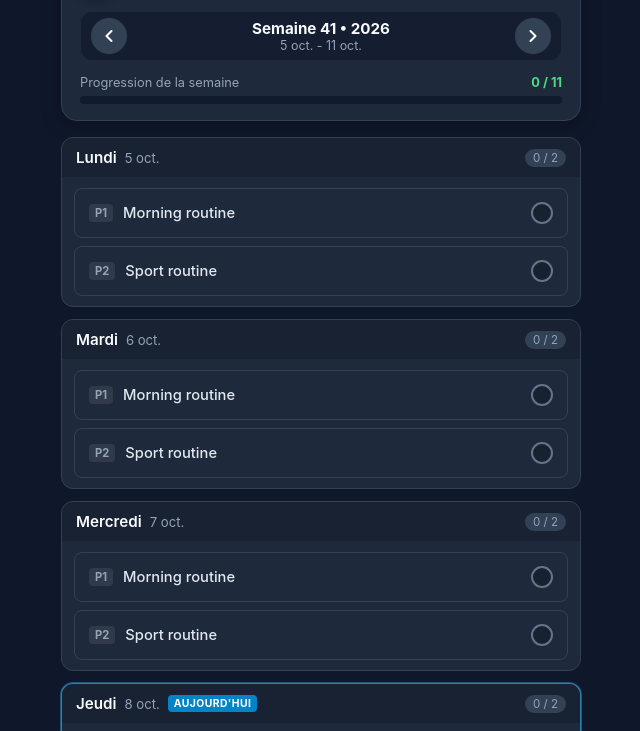
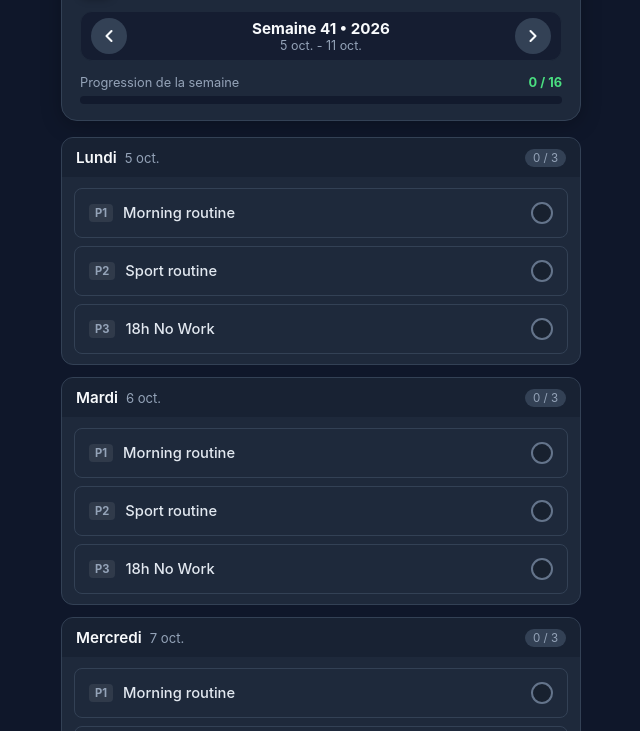
Before and after one commit to jcolard/Routine, a plain HTML site: page index.html in a window 1280 px wide. Shown: the part 64-795 px from the top of the page, without its empty margins (319-959 px from the left). Drawn offline with Linux system fonts and the light colour scheme.

Commit message:
Ajout de la routine 18h No Work du lundi au vendredi

```diff
--- a/app.js
+++ b/app.js
@@ -18,14 +18,31 @@
 
   // Routine configuration per day index
   const ROUTINE_CONFIG = {
-    0: [{ id: 'morning', label: 'Morning routine', tag: 'P1' }, { id: 'sport', label: 'Sport routine', tag: 'P2' }],
-    1: [{ id: 'morning', label: 'Morning routine', tag: 'P1' }, { id: 'sport', label: 'Sport routine', tag: 'P2' }],
-    2: [{ id: 'morning', label: 'Morning routine', tag: 'P1' }, { id: 'sport', label: 'Sport routine', tag: 'P2' }],
-    3: [{ id: 'morning', label: 'Morning routine', tag: 'P1' }, { id: 'sport', label: 'Sport routine', tag: 'P2' }],
+    0: [
+      { id: 'morning', label: 'Morning routine', tag: 'P1' },
+      { id: 'sport', label: 'Sport routine', tag: 'P2' },
+      { id: 'no_work', label: '18h No Work', tag: 'P3' }
+    ],
+    1: [
+      { id: 'morning', label: 'Morning routine', tag: 'P1' },
+      { id: 'sport', label: 'Sport routine', tag: 'P2' },
+      { id: 'no_work', label: '18h No Work', tag: 'P3' }
+    ],
+    2: [
+      { id: 'morning', label: 'Morning routine', tag: 'P1' },
+      { id: 'sport', label: 'Sport routine', tag: 'P2' },
+      { id: 'no_work', label: '18h No Work', tag: 'P3' }
+    ],
+    3: [
+      { id: 'morning', label: 'Morning routine', tag: 'P1' },
+      { id: 'sport', label: 'Sport routine', tag: 'P2' },
+      { id: 'no_work', label: '18h No Work', tag: 'P3' }
+    ],
     4: [
       { id: 'morning', label: 'Morning routine', tag: 'P1' },
       { id: 'sport', label: 'Sport routine', tag: 'P2' },
-      { id: 'friday_after', label: 'Friday after routine', tag: 'P3' }
+      { id: 'friday_after', label: 'Friday after routine', tag: 'P3' },
+      { id: 'no_work', label: '18h No Work', tag: 'P4' }
     ],
     5: [], // Samedi - vide
     6: []  // Dimanche - vide
--- a/index.html
+++ b/index.html
@@ -49,7 +49,7 @@
       <div class="progress-card">
         <div class="progress-labels">
           <span class="progress-title">Progression de la semaine</span>
-          <span id="progress-ratio" class="progress-ratio">0 / 11</span>
+          <span id="progress-ratio" class="progress-ratio">0 / 16</span>
         </div>
         <div class="progress-bar-bg">
           <div id="progress-bar-fill" class="progress-bar-fill" style="width: 0%;"></div>
--- a/sw.js
+++ b/sw.js
@@ -1,4 +1,4 @@
-const CACHE_NAME = 'routine-tracker-v1';
+const CACHE_NAME = 'routine-tracker-v2';
 const ASSETS_TO_CACHE = [
   './',
   './index.html',
```
Also changed, not shown: 1 other file.
